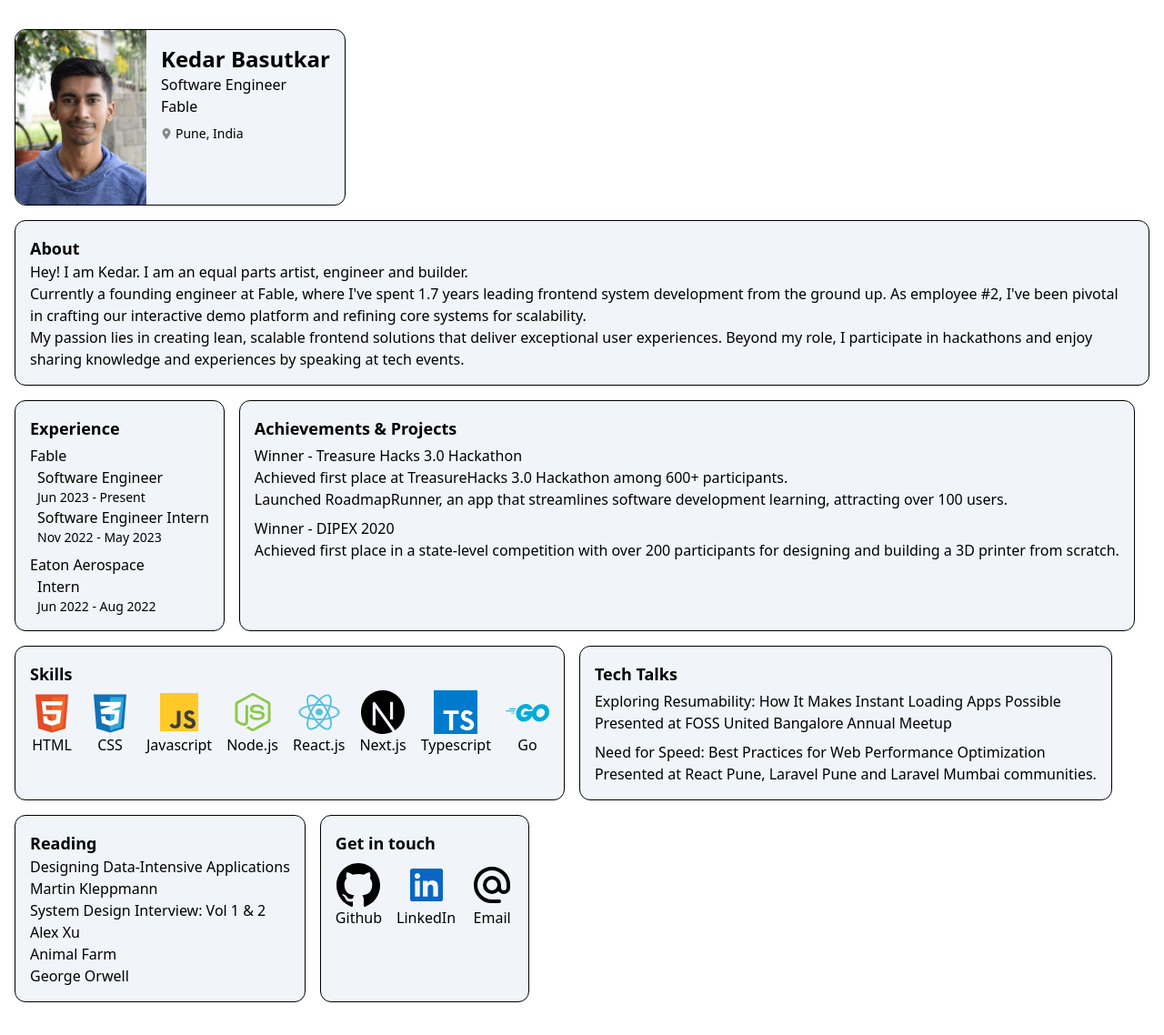
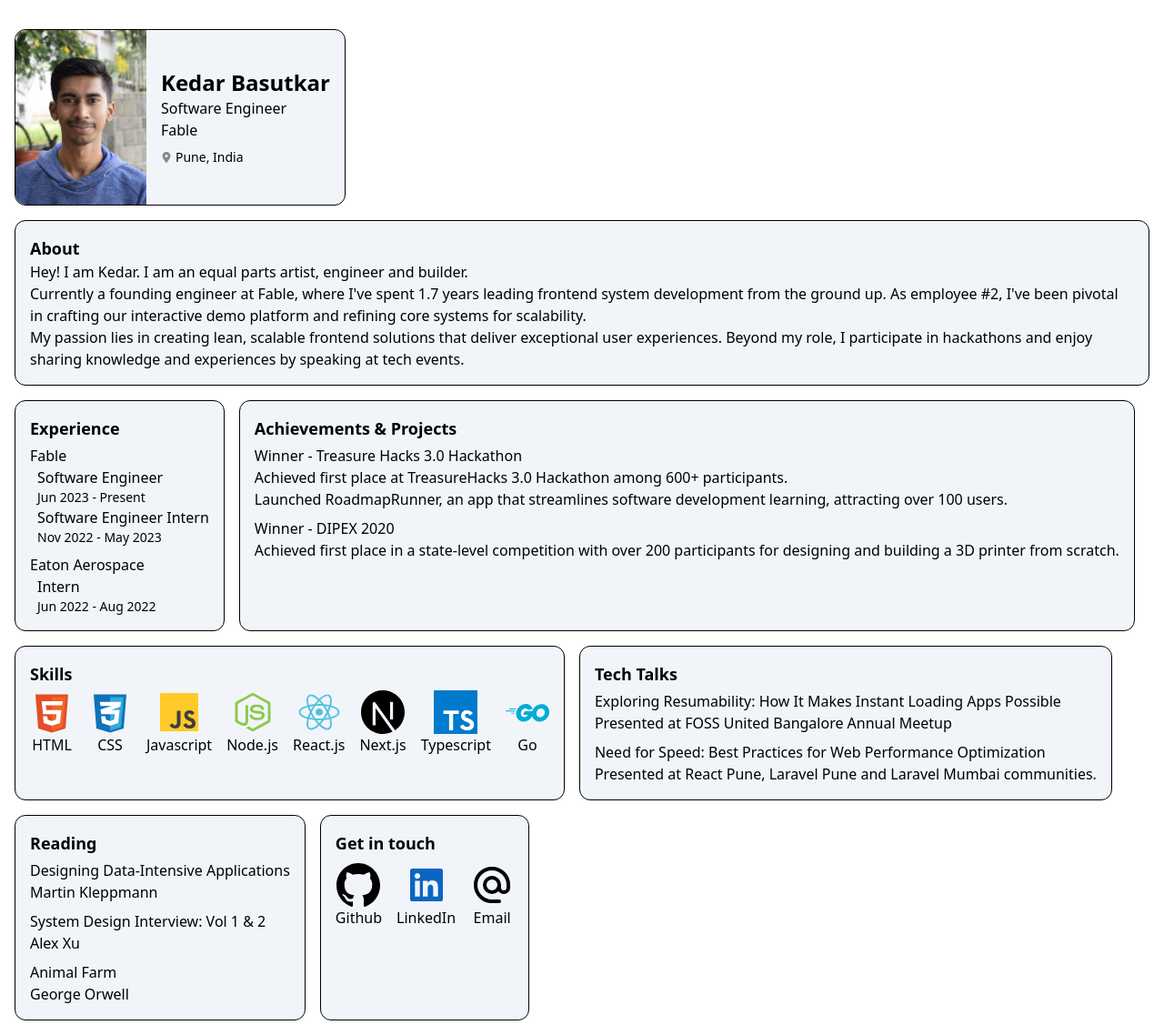
Before and after one commit to kedaroo/simple-portfolio, a website: page src/index.htm in a window 1280 px wide. Shown: the whole page at 91% size. Drawn offline with Linux system fonts and the light colour scheme.

Commit message:
more changes

```diff
--- a/src/index.html
+++ b/src/index.htm
@@ -12,10 +12,11 @@
   <div class="container mx-auto p-4">
     <main class="flex flex-wrap gap-4 mt-4">
 
+      <!-- Intro -->
       <div class="card-con p-0 flex">
         <img src="./assets/photo.JPG" class="w-36 min-h-48 object-cover rounded-l-xl">
 
-        <div class="p-4 flex flex-col">
+        <div class="p-4 flex flex-col justify-center">
           <h2 class="text-2xl">Kedar Basutkar</h2>
           <h4 class="">Software Engineer</h4>
           <h5 class="">Fable</h5>
@@ -179,6 +180,7 @@
       <div class="card-con">
         <h3>Reading</h3>
 
+        <div class="flex flex-col gap-2 mt-1">
           <div>
             <h4>Designing Data-Intensive Applications</h4>
             <p>Martin Kleppmann</p>
@@ -192,6 +194,7 @@
           <div>
             <h4>Animal Farm</h4>
             <p>George Orwell</p>
+          </div>
         </div>
       </div>
 
```
Also changed, not shown: src/output.css. Lines whose indentation alone changed are shown as unchanged.
